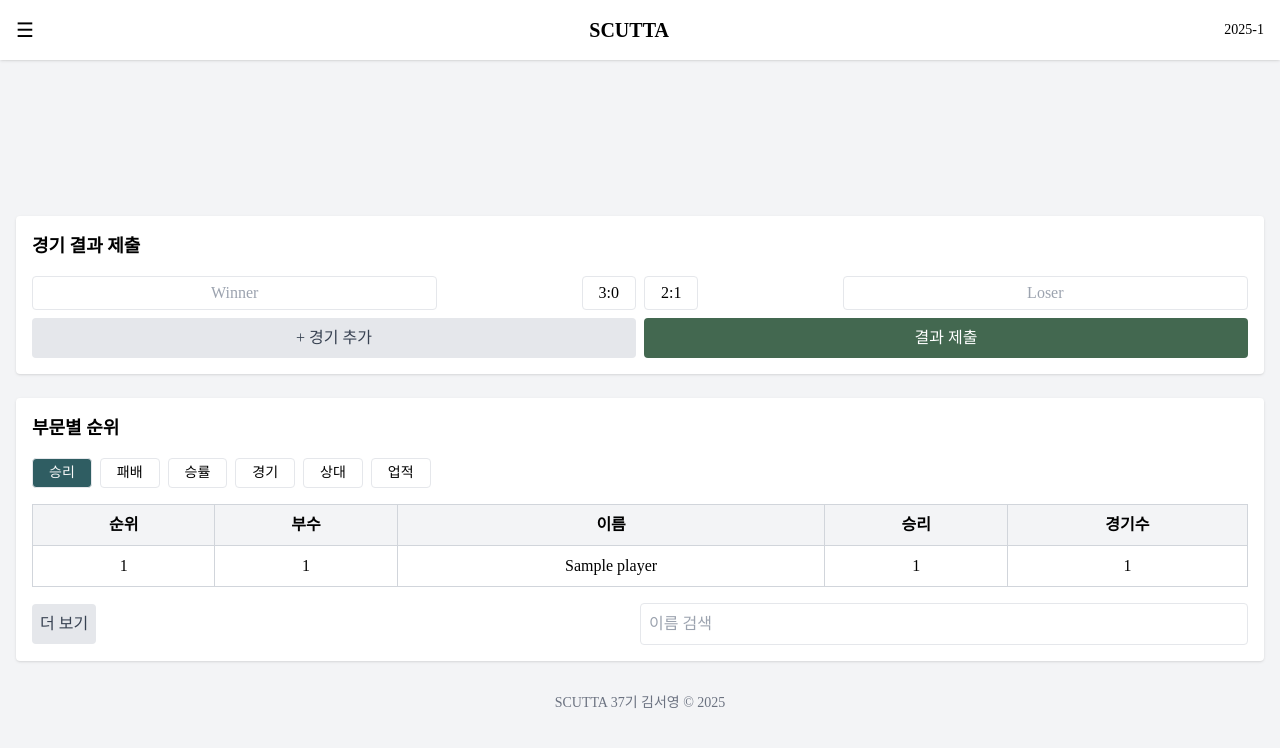
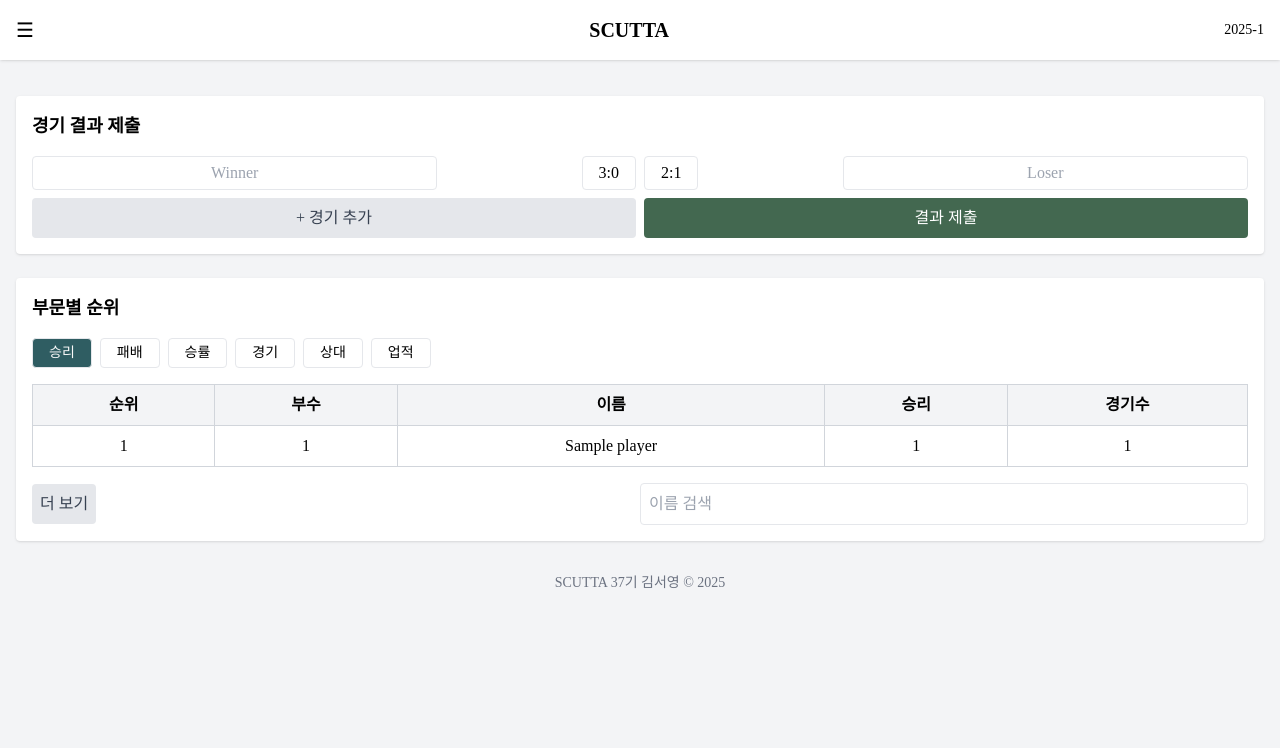
Before and after one commit to SY17SY/scutta-2025-1, a Flask app: page / in a window 1280 px wide. Shown: the top 748 px of the page. Run offline with Flask 3, Linux system fonts and the light colour scheme; tables that the repository leaves empty hold one stand-in row (values such as "Sample post"); some libraries are stand-ins or nearby versions; some web fonts are replaced.

Commit message:
fix margin again 3

```diff
--- a/app/static/css/style.css
+++ b/app/static/css/style.css
@@ -1,7 +1,5 @@
 body {
     font-family: 'Pretendard';
-    margin-top: 0;
-    padding-top: 120px;
 }
 
 header {
```
